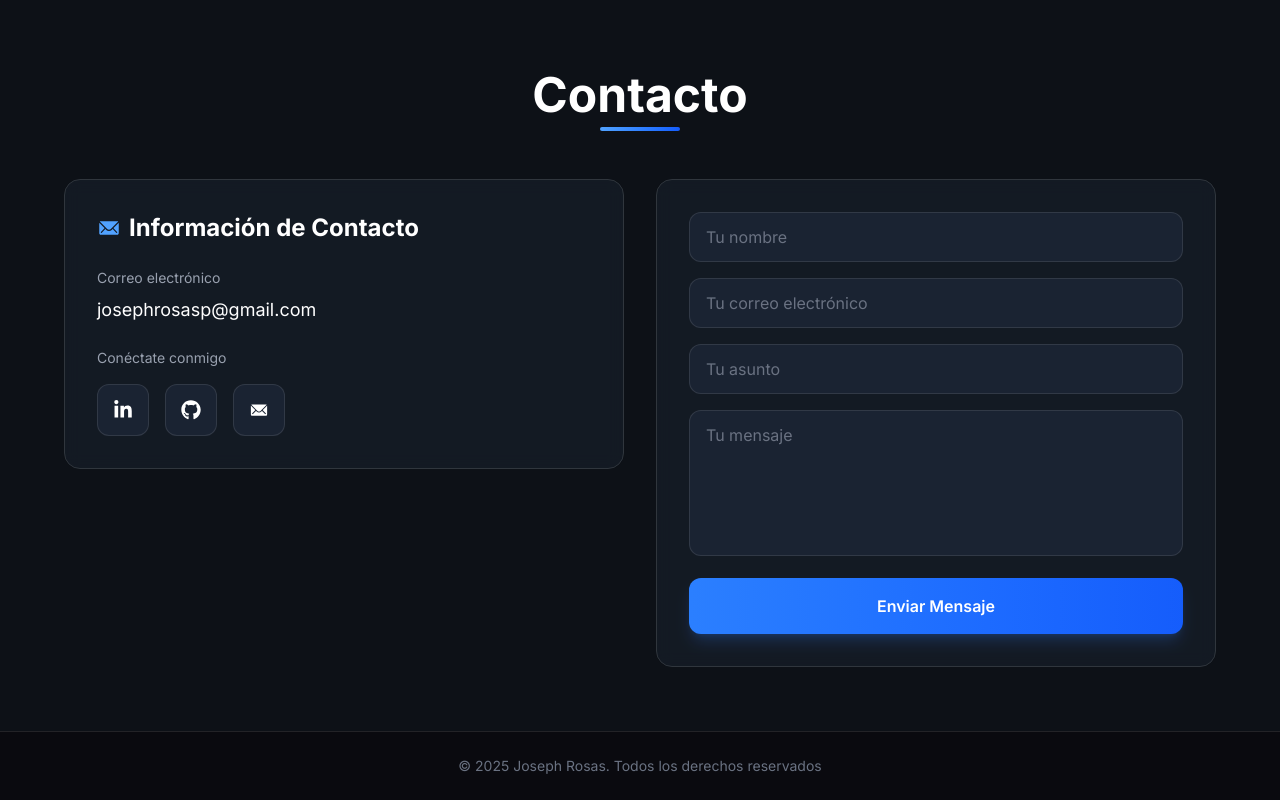
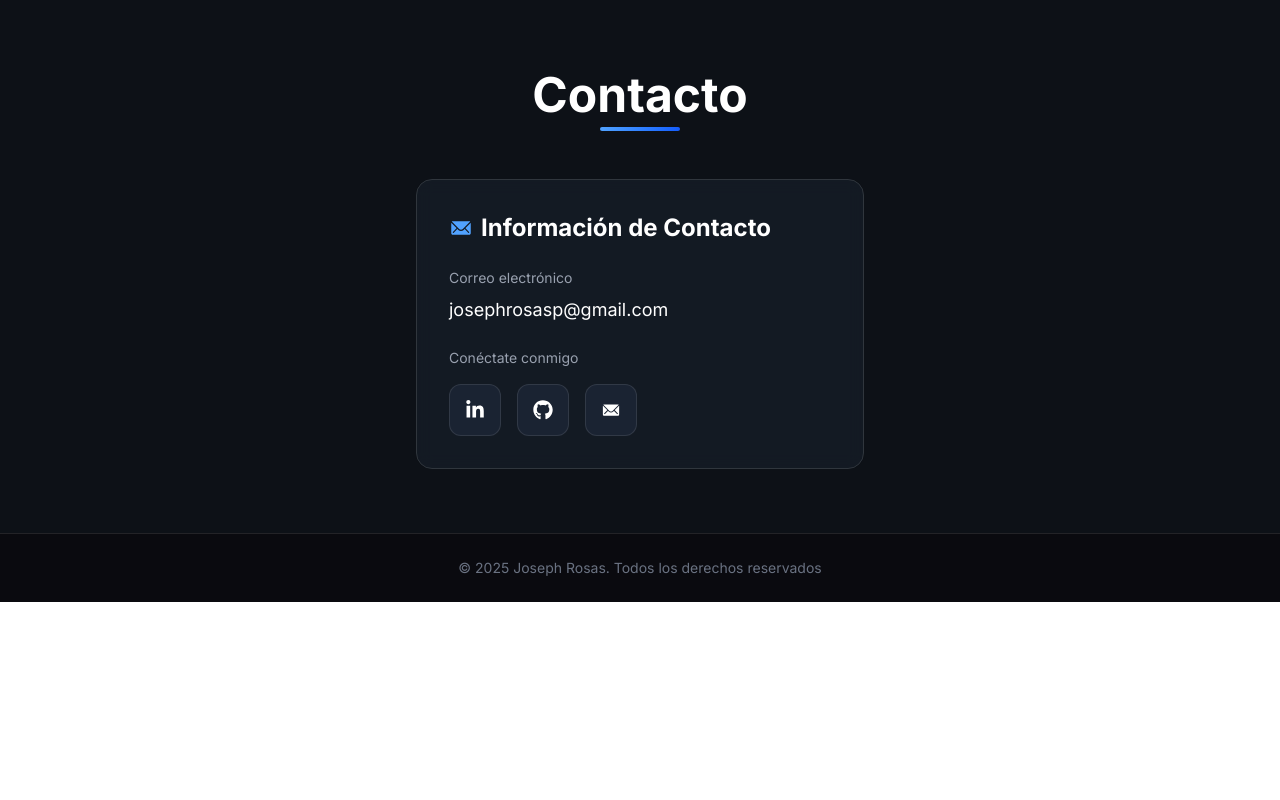
Before and after one commit to josephr04/Portafolio, a React (Vite) app: page / in a window 1280 px wide. Shown: the part 3942-4742 px from the top of the page. After the commit the page ends 4544 px from the top, so only its background shows below. Built offline with nearby package versions, Linux system fonts and the light colour scheme.

Commit message:
fix: adjust layout and styling in Contact section

```diff
--- a/src/sections/Contact.tsx
+++ b/src/sections/Contact.tsx
@@ -47,9 +47,9 @@ export function Contact() {
         </div>
 
         <FadeInSection>
-          <div className="grid md:grid-cols-2 gap-8 items-start">
+          <div className="gap-8 items-start flex justify-center"> {/* For two colums use: grid md:grid-cols-2 */}
             {/* Contact Info */}
-            <div className="space-y-6">
+            <div className="w-full max-w-md space-y-6">
               <div className="bg-gray-100/80 dark:bg-gray-800/40 backdrop-blur-sm rounded-2xl p-8 border border-gray-300 dark:border-[#30363d] hover:border-blue-500/50 transition-all duration-300">
                 <h3 className="text-2xl font-bold mb-6 flex items-center gap-2">
                   <IoIosMail className="w-6 h-6 text-blue-400" />
@@ -93,7 +93,7 @@ export function Contact() {
 
             </div>
 
-            {/* Contact Form */}
+            {/* Contact Form
             <form
               onSubmit={handleSubmit}
               className="bg-gray-100/80 dark:bg-gray-800/40 backdrop-blur-sm rounded-2xl p-8 border border-gray-300 dark:border-[#30363d] hover:border-blue-500/30 transition-all duration-300"
@@ -161,6 +161,7 @@ export function Contact() {
                 </button>
               </div>
             </form>
+            */}
           </div>
         </FadeInSection>
       </div>
```
